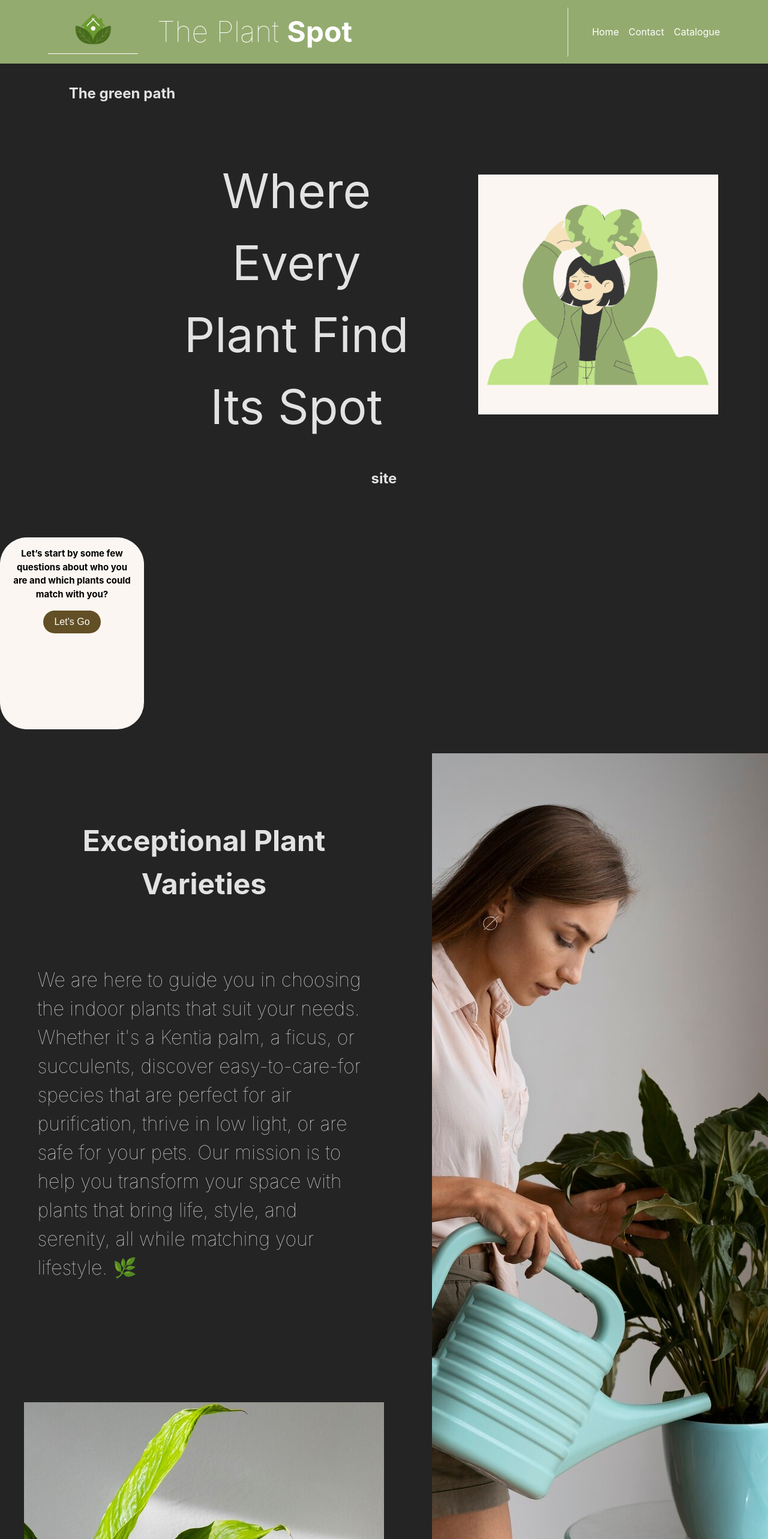
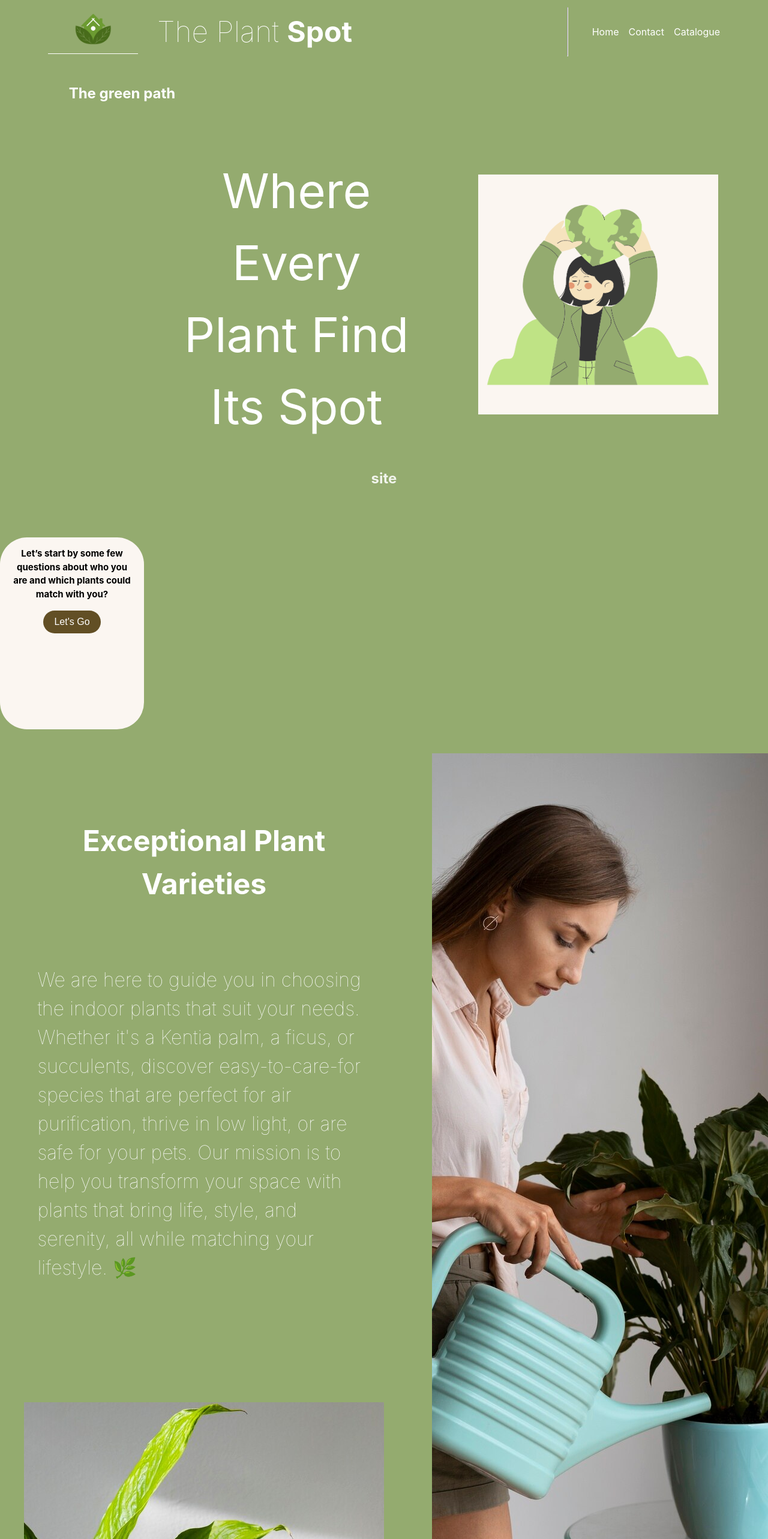
Before and after one commit to bilal-augereau/ThePlantSpot, a React (Vite) app: page / in a window 1280 px wide. Shown: the top 2566 px of the page at 60% size. Built offline with nearby package versions, Linux system fonts and the light colour scheme.

Commit message:
green-path.v3

```diff
--- a/src/pages/Home.css
+++ b/src/pages/Home.css
@@ -1,4 +1,4 @@
-html {
+body {
 	background-color: #94ab6f;
 }
 
@@ -12,11 +12,13 @@ html {
 .textes {
 	display: flex;
 	justify-content: left;
+	color: #ffffff;
 }
 
 .green-path {
 	margin-left: 2rem;
 	font-size: 1.5rem;
+	color: #ffffff;
 }
 
 .find-spot {
@@ -69,8 +71,10 @@ html {
 .text {
 	width: 55ch;
 	text-align: center;
+	color: #ffffff;
 }
 .text p {
+	color: #ffffff;
 	font-weight: lighter;
 	text-align: left;
 	font-size: 2rem;
```
